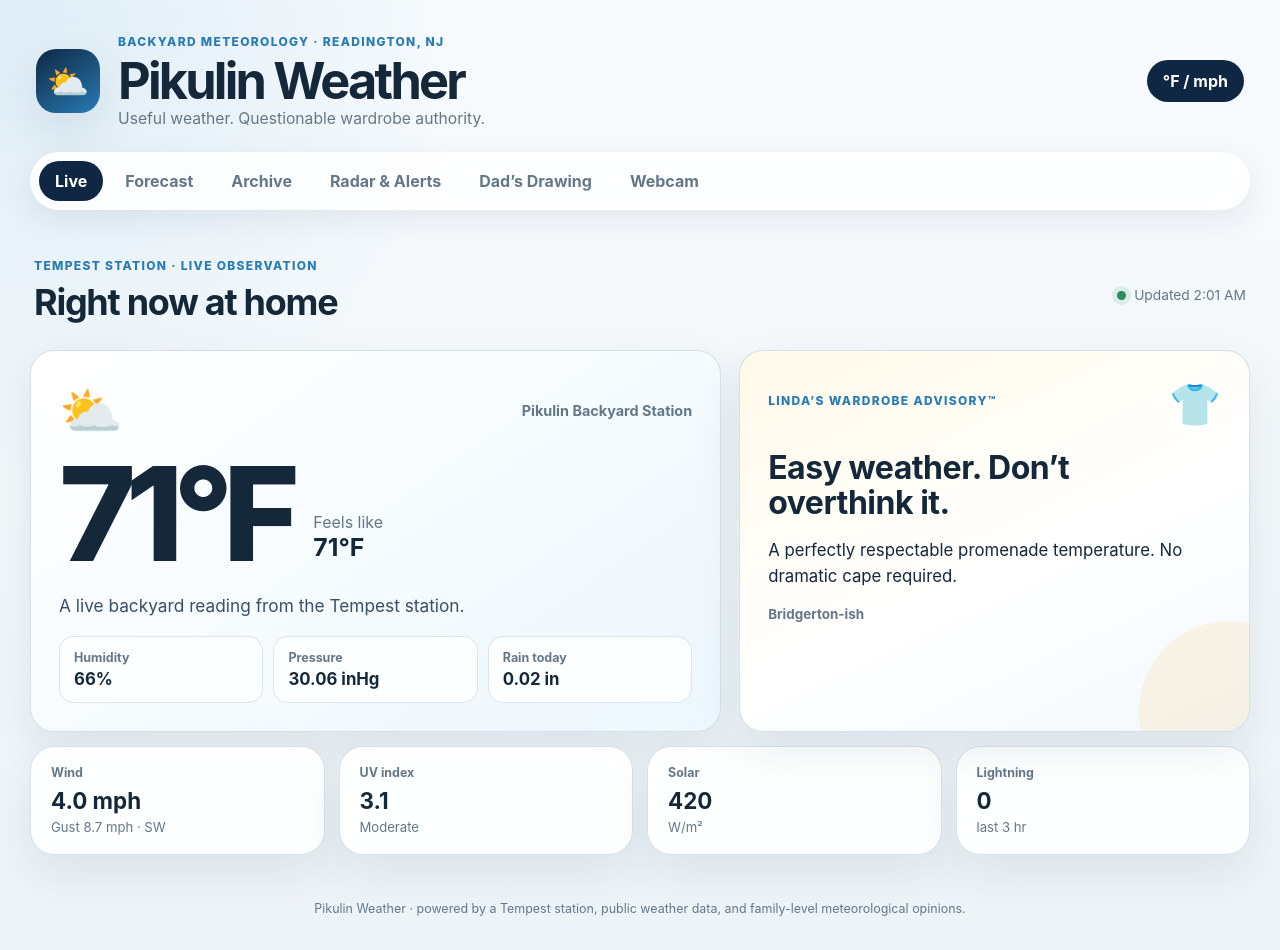
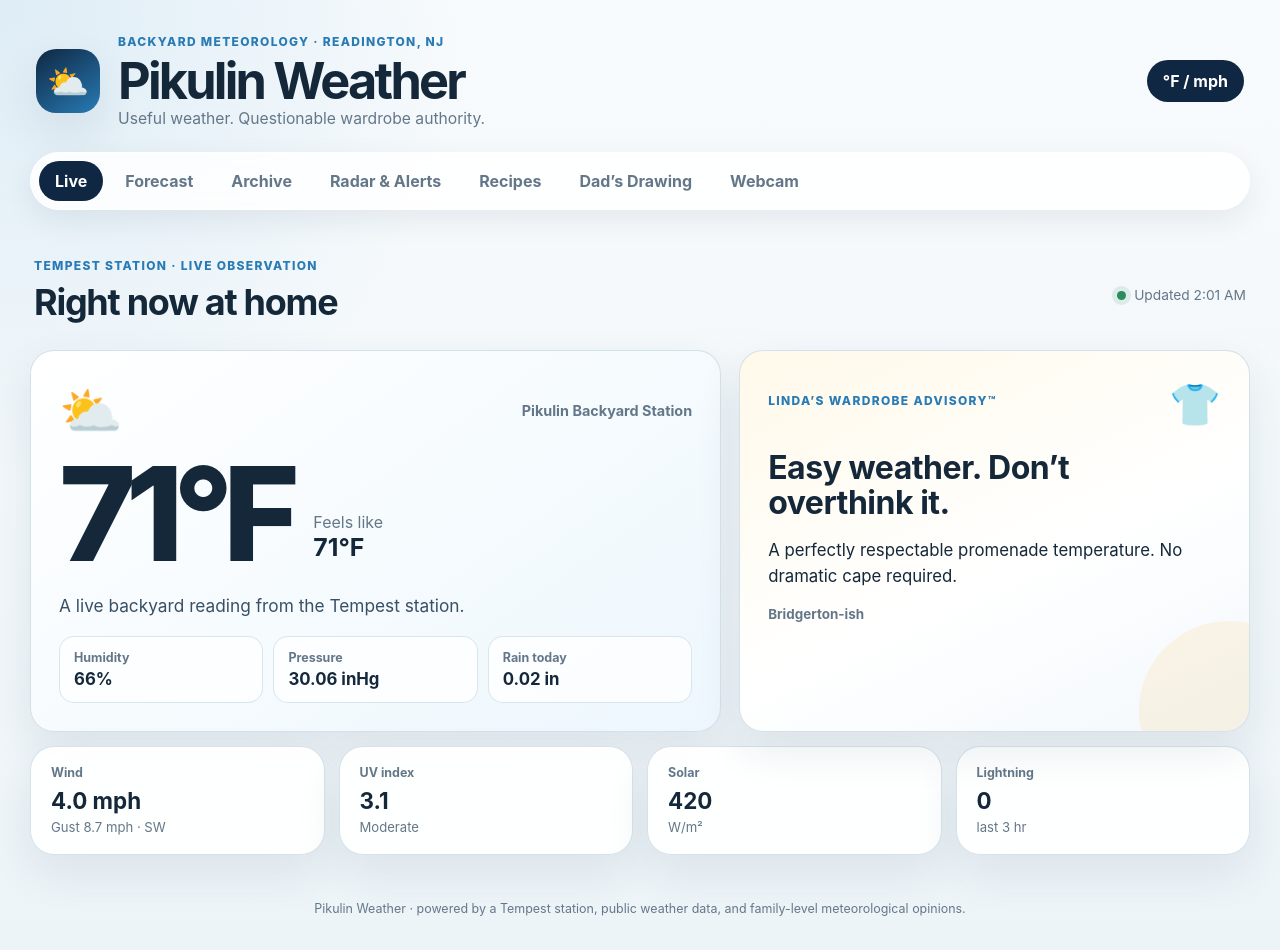
Before and after one commit to dpikulin/pikulin.net, a plain HTML site: page index.html in a window 1280 px wide. Drawn offline with nearby package versions, Linux system fonts and the light colour scheme; no server answers.

Commit message:
Add Recipes to main navigation

```diff
--- a/index.html
+++ b/index.html
@@ -29,6 +29,7 @@
       <button class="tab-button" data-tab="forecast" type="button">Forecast</button>
       <button class="tab-button" data-tab="archive" type="button">Archive</button>
       <button class="tab-button" data-tab="radar" type="button">Radar & Alerts</button>
+      <a class="tab-button" href="recipes.html" onclick="event.stopImmediatePropagation()" style="text-decoration:none;">Recipes</a>
       <button class="tab-button" data-tab="drawing" type="button">Dad’s Drawing</button>
       <button class="tab-button" data-tab="webcam" type="button">Webcam</button>
     </nav>
```
